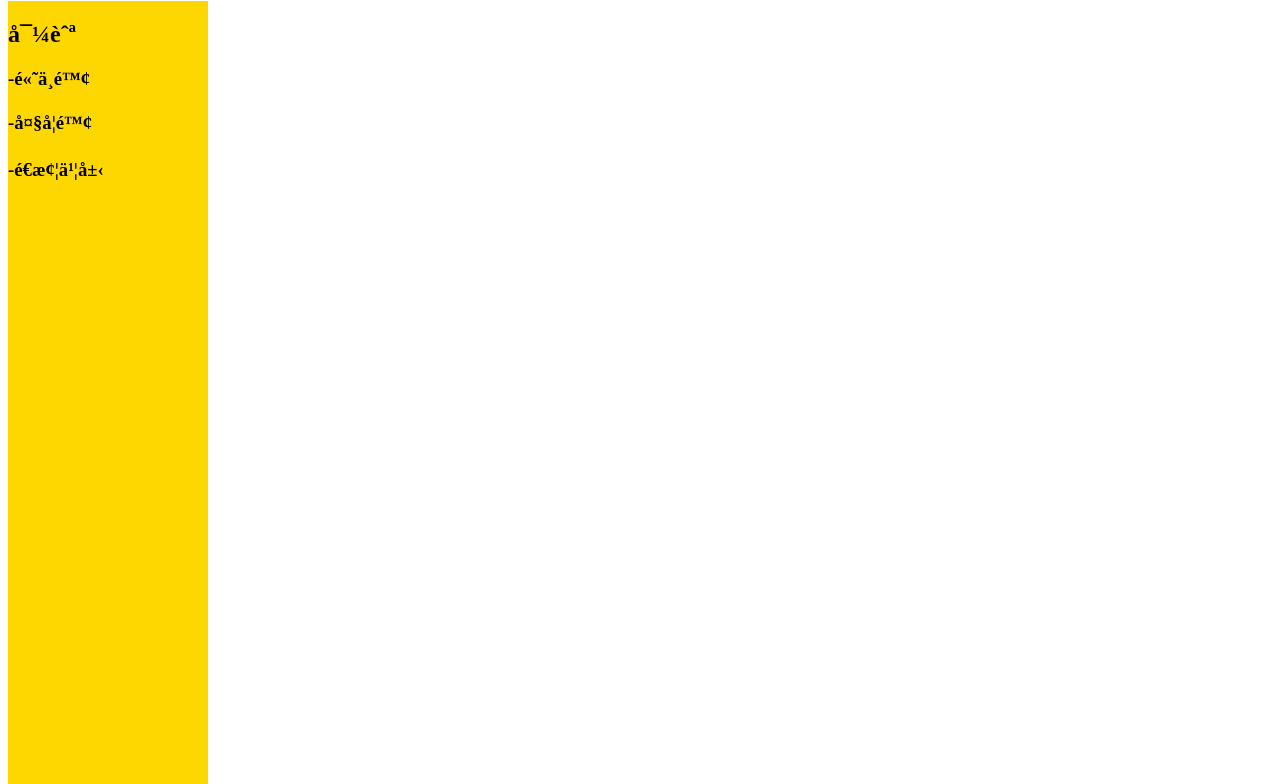
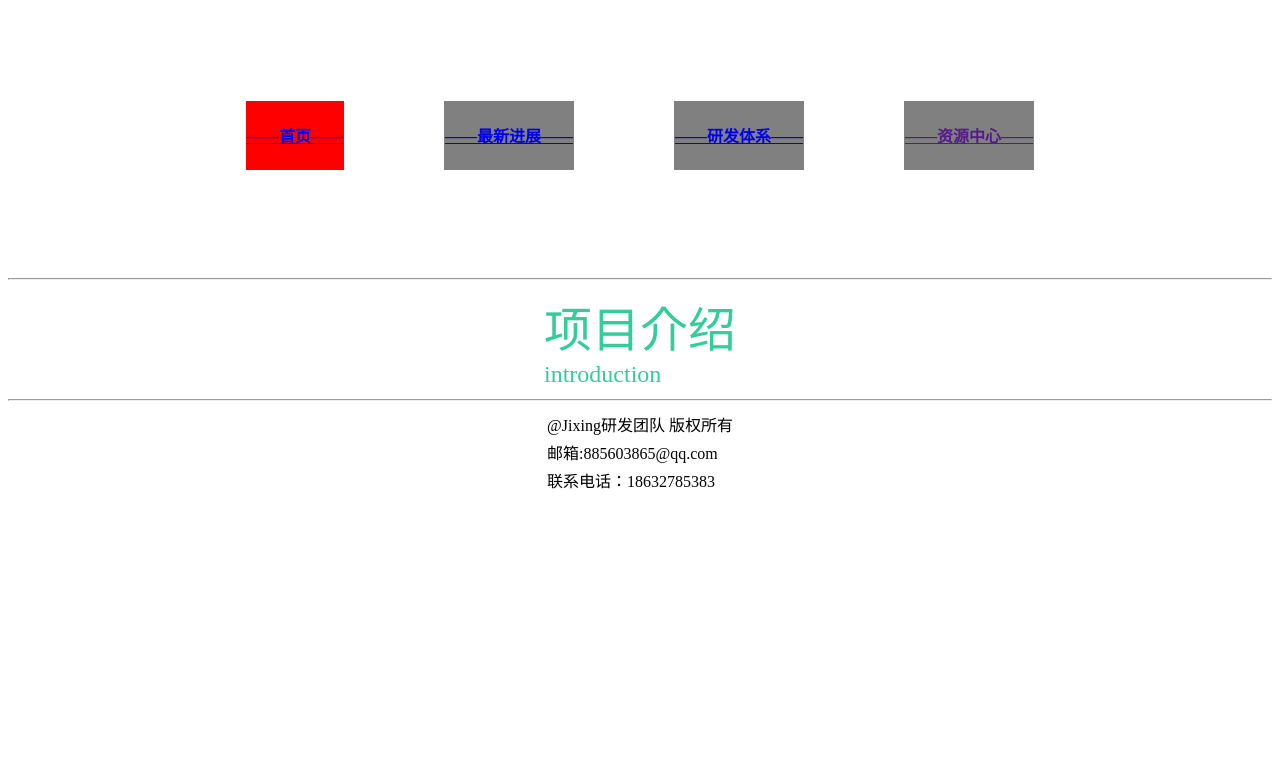
Before and after one commit to 885603865/progress, a plain HTML site: page index.html in a window 1280 px wide. Shown: the part 105-889 px from the top of the page. After the commit the page ends 800 px from the top, so only its background shows below. Drawn offline with Linux system fonts and the light colour scheme.

Commit message:
Update index.html

```diff
--- a/index.html
+++ b/index.html
@@ -1,63 +1,56 @@
 <!DOCTYPE html>
-<html>
+<html lang ="en">
 <head>
-<meta charset="utf-8">
-<title>PROGRESS-逐梦空间知识部团队</title>
+	<meta charset="UTF-8">
+	<meta name="viewpoint" content="width=device-width,initial-scale=1.0">
+	<meta http-equiv="X-UA-Compatible"content="ie=edge">
 </head>
 <body>
-
-<div id="container">
-
-	<div id="header" style="background-color:#FFFFFF">
-	<h1>PROGRESS</h1>
-	</div>
-
-<div id="menu" style="background-color:#FFD700;height:1500px;width:200px;float:left;">
-	<h2>
-	<b>导航</b></h2>
-	<h3>-高中院<br><br>
-	-大学院<br><br>
-	-逐梦书屋
-	</h3>
-</div>
-
-<div id="content" style="background-color:#EEEEEE;height:650px;width:1200px;float:left;">
-	<img src="./img/progress.jpg"height="600"width="1200">
-		<h3 align="center" ；><font color="#FF0000">”探索知识的海洋，启迪智慧的烛光“</font></h3>
-</div>
-
-<div id="content" style="background-color:#EEEEEE;height:600px;float:right;">
-	<img src="./img/shufa.jpg"height="600"width="200">
-</div>
-
-
-<div id="content" style="background-color:#FFFFFF;height:50px;width:1200px;float:left;">
-	<h2 align="center" ；><font color="#0000FF">关于我们</font></h2></div>
-<div id="logo" style="height:500px;width:500px;float:left";>
-	<img src="./img/logo.png"height="500"width="500">
-</div>
-	<div id="text01" style="background-color:#00FFFF;height:500px;width:700px;float:left"><br><br><br><h3><b>
-	—逐梦空间创科院团队是创立于2023年的新团队，本平台为团队子项目，由知识部负责管理
-	<br><br><br><br>
-	—逐梦空间知识院是一个致力于为学生们提供多元化学习资源的部门。我们的目标是为学生们提供一个丰富的学习环境，帮助他们拓宽知识面、提高学习效率。我们提供各种学习资源，包括但不限于学长笔记、自习室预约、学习资料库等。我们不断探索和创新，力求为学生们提供更好的服务。</h3></b>
-	</div>
-
-<div id="content" style="background-color:#EEEEEE;height:300px;width:1200px;float:left;">
-	<h3>新闻中心：</h3>
-</div>
-
-<div id="footer" style="background-color:#FFA500;clear:both;text-align:center;">
-	<br><br>
-	逐梦空间科技（dedicate to H.）
-	<br>
-	逐梦空间知识部团队制作
-	<br>
-	友情链接：
-	<br>
-	<a href="https://airedu.mysxl.cn/">Air edu科普中心</a>
-</div>
-
-</div>
-
+<table align="center">
+	<tr><td><font size="15">“箕星”研发协作平台</font><br></td></tr>
+	<tr><td><font size="3">Teamwork of Jixing</font></td></tr>
+</table>
+<table align="center";table cellspacing="100";table border="0";table height="20">
+  <colgroup>
+   <col  span="1"style="background-color:red">
+   <col  span="3"style="background-color:grey">
+  </colgroup>
+   <tr>
+    <td>
+     <h4><a href ="./home.html">——首页——</a></h3>
+    </td>
+    <td>
+     <h4><a href ="./development.html">——最新进展——</a></h3>
+    </td>
+     <td>
+     <h4><a href ="./struture.html">——研发体系——</a></h3>
+    </td>
+    <td>
+     <h4><a href ="">——资源中心——</a></h3>
+    </td>
+   </tr>
+  </table>
+<hr size=2>
+	<table align="center">
+		<tr><td>
+			<font size="10"color="#32CD99">项目介绍</font></h3>
+			<br>
+			<font size="5" color="#32CD99">introduction<font>
+		</td></tr>
+	</table>
 </body>
+<hr>
+<end>
+<element style="background-color:grey">
+ <table align="center">
+  <tr>
+   <td>@Jixing研发团队  版权所有</td>
+  </tr>
+  <tr>
+   <td>邮箱:885603865@qq.com</td>
+  </tr>
+  <tr>
+   <td>联系电话：18632785383</td>
+  </tr>
+</end>
 </html>
```
